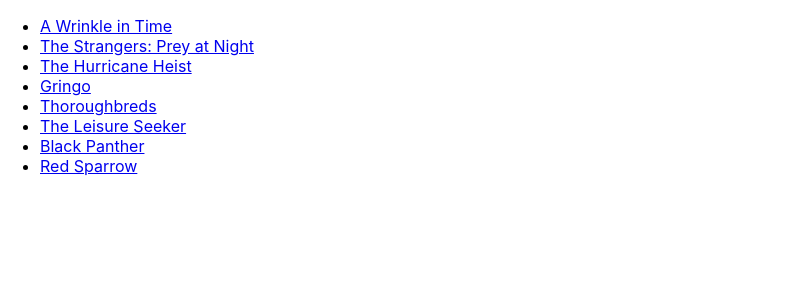
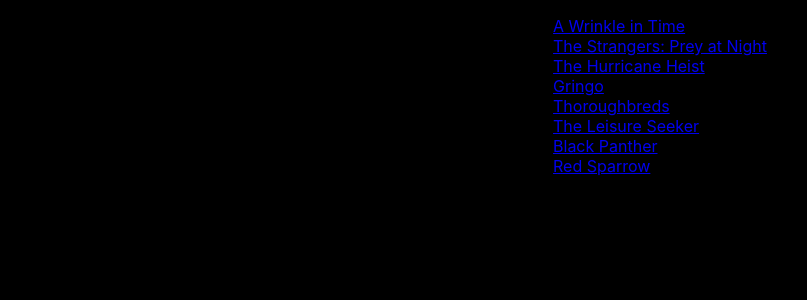
Before and after one commit to WalidBellili/catalogue, a React (Create React App) app: page / in a window 1280 px wide. Shown: the top 300 px of the page, without its empty margins (0-807 px from the left). Built offline with nearby package versions, Linux system fonts and the light colour scheme.

Commit message:
have to finish css

```diff
--- a/src/App.css
+++ b/src/App.css
@@ -1,38 +1,21 @@
-.App {
-  text-align: center;
+body {
+  background: #000;
+  display: flex;
+  align-items: center;
+  justify-content: center;
+  width: 100%;
 }
-
-.App-logo {
-  height: 40vmin;
-  pointer-events: none;
-}
-
-@media (prefers-reduced-motion: no-preference) {
-  .App-logo {
-    animation: App-logo-spin infinite 20s linear;
-  }
-}
-
-.App-header {
-  background-color: #282c34;
-  min-height: 100vh;
+main {
   display: flex;
   flex-direction: column;
   align-items: center;
   justify-content: center;
-  font-size: calc(10px + 2vmin);
-  color: white;
+  width: 35%;
 }
-
-.App-link {
-  color: #61dafb;
+img {
+  width: 80%;
+  height: 300px;
 }
-
-@keyframes App-logo-spin {
-  from {
-    transform: rotate(0deg);
-  }
-  to {
-    transform: rotate(360deg);
-  }
+p {
+  color: whitesmoke;
 }
--- a/src/App.js
+++ b/src/App.js
@@ -1,4 +1,5 @@
 import React from "react";
+import "./App.css";
 import { BrowserRouter, Routes, Route, Link } from "react-router-dom";
 
 import Home from "../src/pages/Homes";
--- a/src/pages/Movie.js
+++ b/src/pages/Movie.js
@@ -13,6 +13,7 @@
 
   return (
     <>
+      <main>
         <img src={movie.image} alt={movie.title} />
         <p>{movie.title}</p>
         <p>{movie.director}</p>
@@ -26,6 +27,7 @@
           );
         })}
         <button onClick={handleButtonClick}>Back to home</button>
+      </main>
     </>
   );
 };
```
Lines whose indentation alone changed are shown as unchanged.
